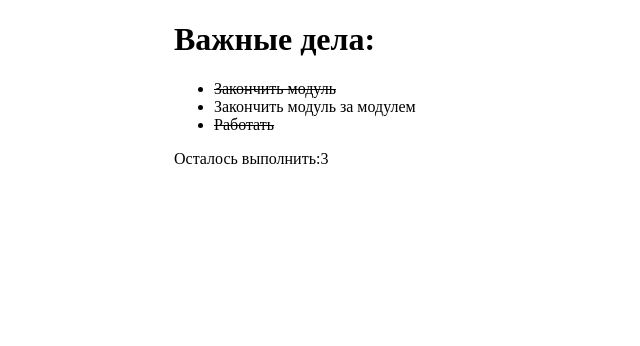
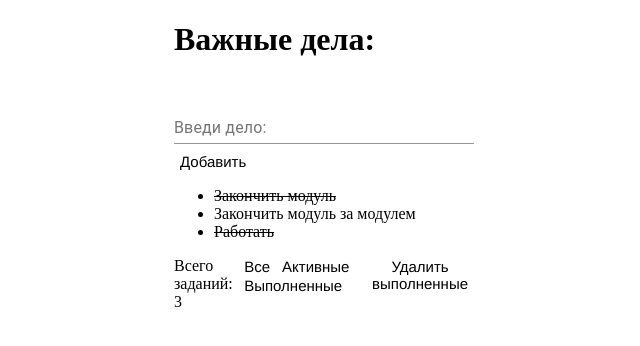
Before and after one commit to WebHeroSchool/RepositoryName, a React (Create React App) app: page / in a window 1280 px wide. Shown: the top 346 px of the page, without its empty margins (316-956 px from the left). Built offline with nearby package versions, Linux system fonts and the light colour scheme.

Commit message:
materialUI 25

```diff
--- a/package.json
+++ b/package.json
@@ -3,6 +3,7 @@
   "version": "0.1.0",
   "private": true,
   "dependencies": {
+    "@material-ui/icons": "^4.9.1",
     "@testing-library/jest-dom": "^4.2.4",
     "@testing-library/react": "^9.4.1",
     "@testing-library/user-event": "^7.2.1",
@@ -32,6 +33,7 @@
     ]
   },
   "devDependencies": {
+    "@material-ui/core": "^4.9.5",
     "classnames": "^2.2.6"
   }
 }
--- a/src/components/App/App.js
+++ b/src/components/App/App.js
@@ -1,5 +1,5 @@
 import React from 'react';
-// import InputItem from '../InputItem/InoutItem'
+import InputItem from '../InputItem/InputItem'
 import ItemList from '../ItemList/ItemList'
 import Footer from '../Footer/Footer'
 import styles from './App.module.css'
@@ -23,7 +23,7 @@ const App = () => {
   return (
   <div className={styles.wrap}>
     <h1>Важные дела:</h1>
-    {/* <InputItem /> */}
+    <InputItem />
     <ItemList items={items}/>
     <Footer count = {3}/>
   </div>);
--- a/src/components/Footer/Footer.js
+++ b/src/components/Footer/Footer.js
@@ -1,5 +1,17 @@
 import React from 'react';
+import styles from './Footer.module.css';
 
-const Footer = ( {count}) => (<div>Осталось выполнить:{count}</div>)
+const Footer = ({ count }) =>
+<div className={styles.wrap}>
+  <span>Всего заданий: { count }</span>
+    <div>
+      <button className={styles.button}>Все</button>
+      <button className={styles.button}>Активные</button>
+      <button className={styles.button}>Выполненные</button>
+    </div>
+  <div>
+  <button className={styles.button}>Удалить выполненные</button>
+  </div>
+</div>
 
 export default Footer;
--- /dev/null
+++ b/src/components/Footer/Footer.module.css
@@ -0,0 +1,14 @@
+.wrap {
+  display: flex;
+  justify-content: space-between;
+}
+
+button {
+  background: none;
+  border: none;
+  cursor: pointer;
+  font-family: 'Franklin Gothic Medium';
+  font-size: 15px;
+  outline: none;
+
+}
--- a/src/components/InputItem/InputItem.js
+++ b/src/components/InputItem/InputItem.js
@@ -1,3 +1,18 @@
 import React from 'react';
+import TextField from '@material-ui/core/TextField';
+
+const InputItem = () => (
+  <div >
+    <TextField
+      id="standard-textarea"
+      label="Введи дело:"
+      placeholder="Дело"
+      fullWidth
+      margin="normal"
+    />
+
+  <button>Добавить</button>
+  </div>);
+
 
 export default InputItem;
```
Also changed, not shown: 2 other files (tests, documents, lock files or other folders).
